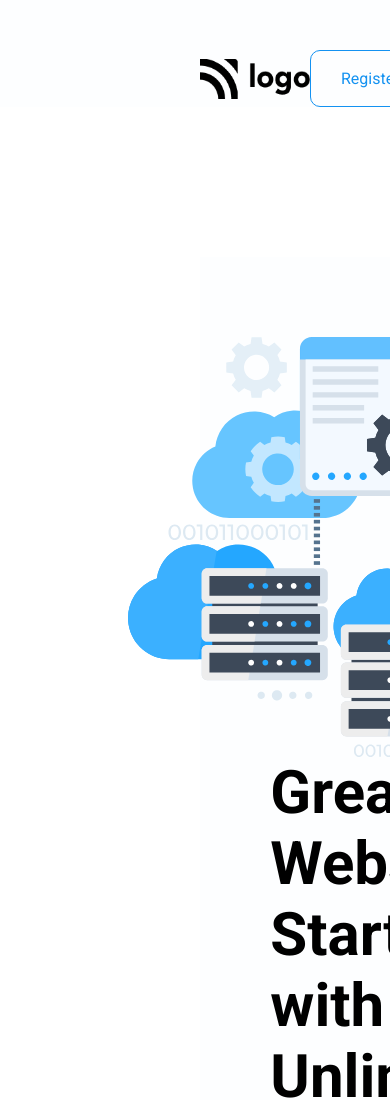
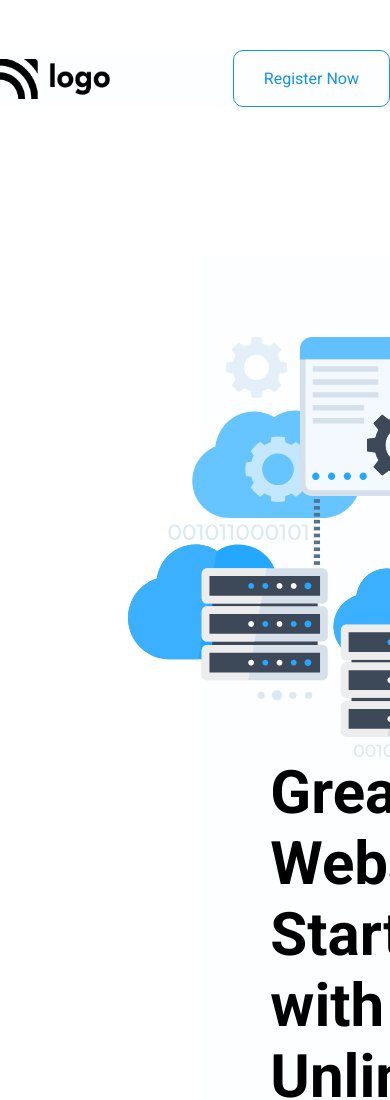
Before and after one commit to Jeetch8/ineuron-project-11, a plain HTML site: page index.html in a window 390 px wide. Shown: the top 1100 px of the page. Drawn offline with Linux system fonts and the light colour scheme.

Commit message:
Testing with responsive design

```diff
--- a/style.css
+++ b/style.css
@@ -7,7 +7,13 @@
 
 /* NAVBAR */
 nav{
-    padding: 50px 200px 0 200px;
+    /* padding: 50px 200px 0 200px; */
+    /* margin: auto; */
+    max-width: 1510px;
+    margin-left: auto;
+    margin-right: auto;
+    margin-top: 50px;
+    /* margin: auto; */
     display: flex;
     align-items: center;
     background-color: #FDFEFF;
```
